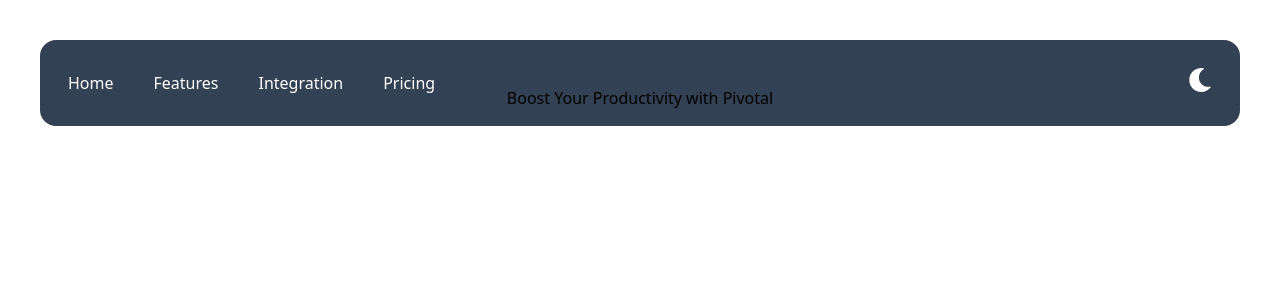
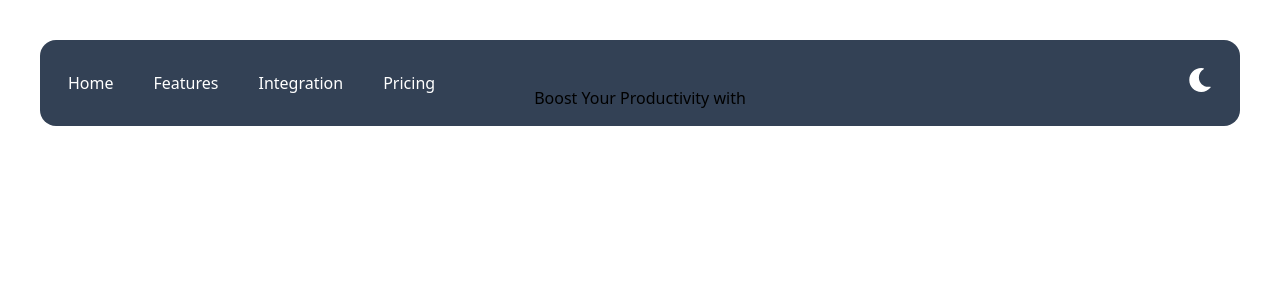
Before and after one commit to BrightLoop/pivotal, a React (Vite) app in the folder frontend/: page / in a window 1280 px wide. Shown: the top 300 px of the page. Built offline with nearby package versions, Linux system fonts and the light colour scheme.

Commit message:
small change

```diff
--- a/frontend/src/components/HeroComponent.jsx
+++ b/frontend/src/components/HeroComponent.jsx
@@ -3,7 +3,7 @@ import React from "react";
 const HeroComponent = () => {
   return (
     <div className="relative flex justify-center w-full h-screen">
-      <h1 className="text-black">Boost Your Productivity with Pivotal</h1>
+      <h1 className="text-black">Boost Your Productivity with </h1>
     </div>
   );
 };
```
